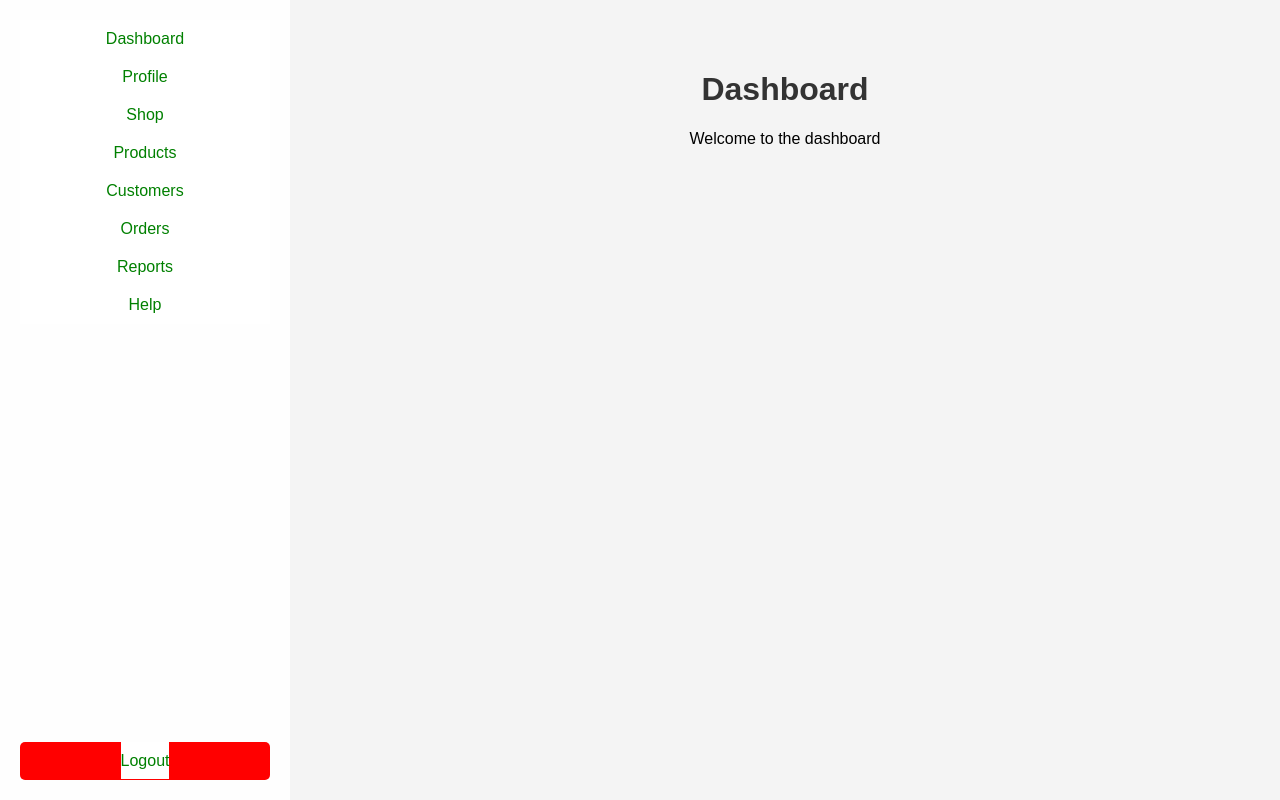
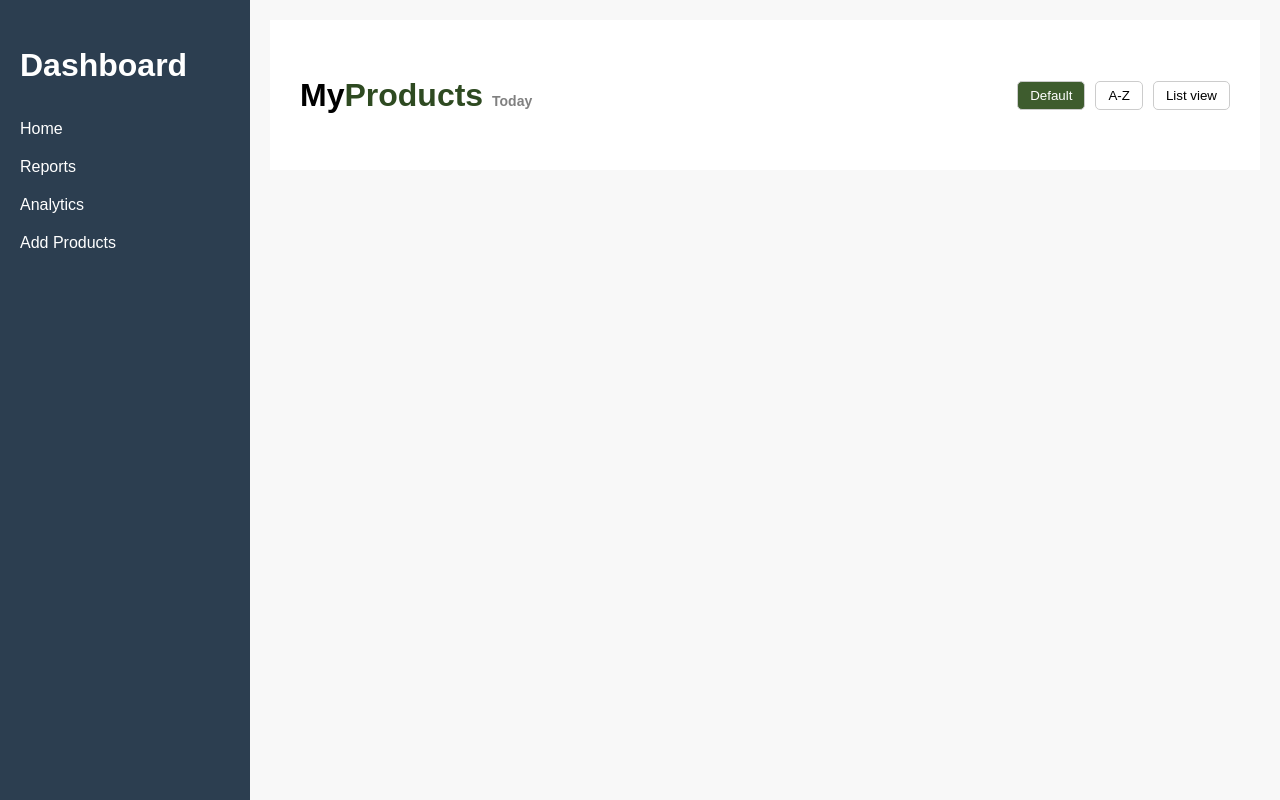
Before and after one commit to WayneCarlW/ic-app, a Flask app: page /dashboard/ in a window 1280 px wide. Run offline with Flask 3, Linux system fonts and the light colour scheme; parts of the project's set-up code (start-up, migrations or seed data) failed here and were passed over; some libraries are stand-ins or nearby versions.

Commit message:
dashboard properties

```diff
--- a/blueprints/dashboard/templates/dashboard/dash.html
+++ b/blueprints/dashboard/templates/dashboard/dash.html
@@ -1,79 +1,69 @@
 <!DOCTYPE html>
-<html>
+<html lang="en">
+<head>
+    <meta charset="UTF-8">
+    <meta name="viewport" content="width=device-width, initial-scale=1.0">
     <title>Dashboard</title>
     <style>
         body {
+            display: flex;
             margin: 0;
             font-family: Arial, sans-serif;
-        background-color: #f4f4f4;
-        text-align: center;
-    }
-    .header {
-        background-color: #e0e0e0;
-        padding: 15px;
-        display: flex;
-        justify-content: flex-end;
-        align-items: center;
-    }
-    .header a {
-        text-decoration: none;
-        color: blue;
-        margin: 0 10px;
-    }
-    .container {
-        display: flex;
-        height: 100vh;
-        align-self: auto;
         }
         .sidebar {
             width: 250px;
-        background-color: #fefefe;
-        color: black;
+            background-color: #2c3e50;
+            color: white;
+            height: 100vh;
             padding: 20px;
-        display: flex;
-        flex-direction: column;
+            box-sizing: border-box;
         }
         .sidebar a {
+            color: white;
             text-decoration: none;
-        color: green;
-        background-color: white;
+            display: block;
             padding: 10px 0;
         }
-    .logout-btn {
-        margin-top: auto;
-        background-color: red;
-        color: white;
-        padding: 10px;
-        text-align: center;
-        border-radius: 5px;
-        cursor: pointer;
+        .sidebar a:hover {
+            background-color: #34495e;
         }
-    .content {
+        .main-content {
             flex-grow: 1;
-        padding: 50px;
-    }
-    h1 {
-        color: #333;
+            padding: 20px;
+            box-sizing: border-box;
         }
     </style>
 </head>
 <body>
-<div class="container">
     <div class="sidebar">
-        <a href="#" onclick="loadContent('dashboard')">Dashboard</a>
-        <a href="{{url_for('dash.profile')}}" onclick="loadContent('profile')">Profile</a>
-        <a href="{{url_for('shop.home')}}">Shop</a>
-        <a href="{{url_for('shop.home')}}" onclick="loadContent('products')">Products</a>
-        <a href="#" onclick="loadContent('customers')">Customers</a>
-        <a href="#" onclick="loadContent('orders')">Orders</a>
-        <a href="{{url_for('shop.reports')}}" onclick="loadContent('reports')">Reports</a>
-        <a href="#" onclick="loadContent('help')">Help</a>
-        <div class="logout-btn"><a style="color: none;" href="{{url_for('auth.logout')}}">Logout</a></div>
+        <h2>Dashboard</h2>
+        <a href="#" id="home-link">Home</a>
+        <a href="#" id="reports-link">Reports</a>
+        <a href="#" id="analytics-link">Analytics</a>
+        <a href="#" id="add-product-link">Add Products</a>
     </div>
-    <div class="content">
-        <h1>Dashboard</h1>
-        <p>Welcome to the dashboard</p>
+    <div class="main-content" id="content-container">
+        {% include "shop/manage_shelf.html"%}
     </div>
-</div>
+
+    <script src="https://code.jquery.com/jquery-3.6.0.min.js"></script>
+    <script>
+        $(document).ready(function() {
+            $('#home-link').click(function(event) {
+                event.preventDefault();
+                $('#content-container').load('{{ url_for("shop.manage_shelf") }}');
+            });
+
+            $('#reports-link').click(function(event) {
+                event.preventDefault();
+                $('#content-container').load('{{ url_for("shop.analytics") }}');
+            });
+
+            $('#add-product-link').click(function(event) {
+                event.preventDefault();
+                $('#content-container').load('{{ url_for("shop.add_product") }}');
+            });
+        });
+    </script>
 </body>
 </html>
```
Also changed, not shown: 1 other file. Lines whose indentation alone changed are shown as unchanged.
